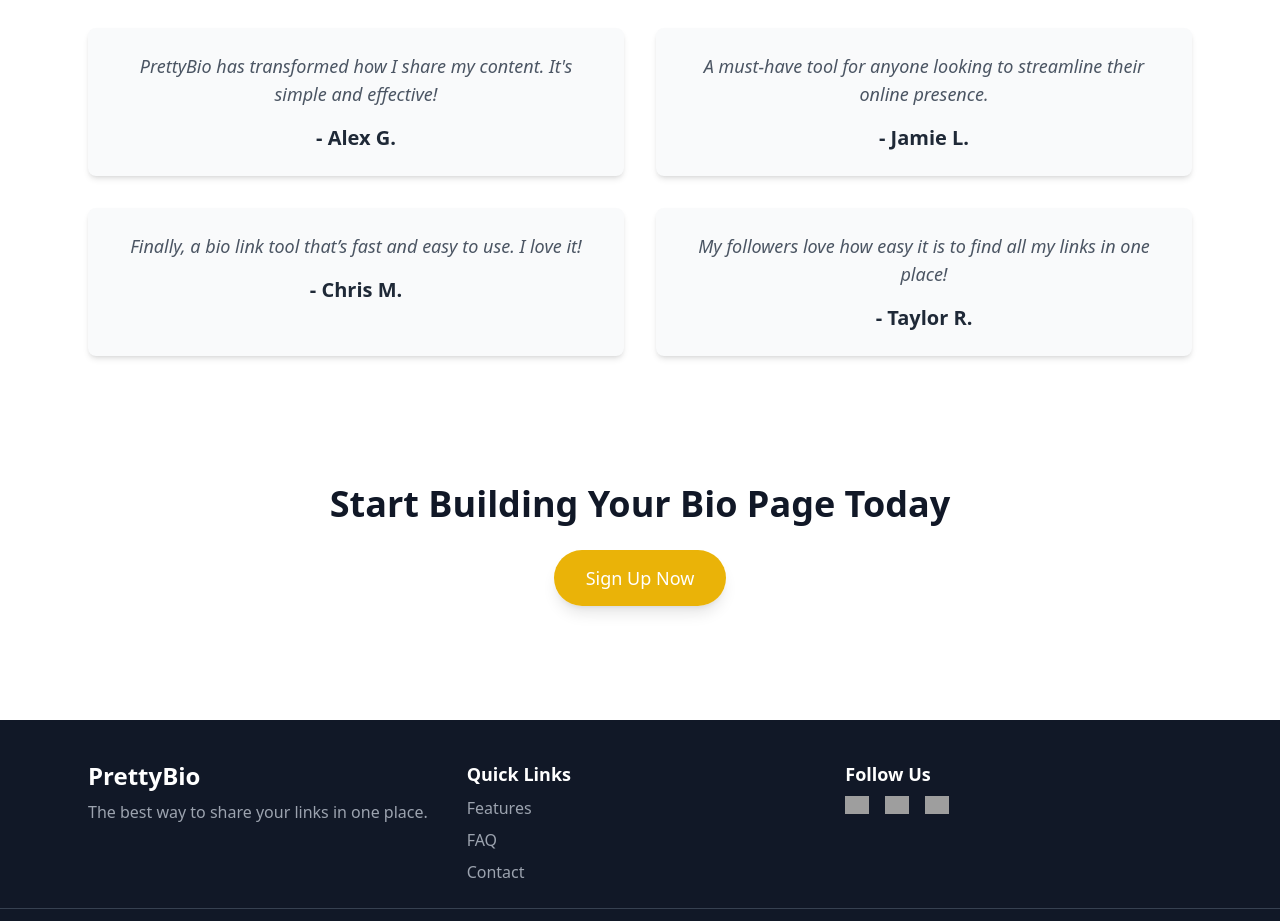
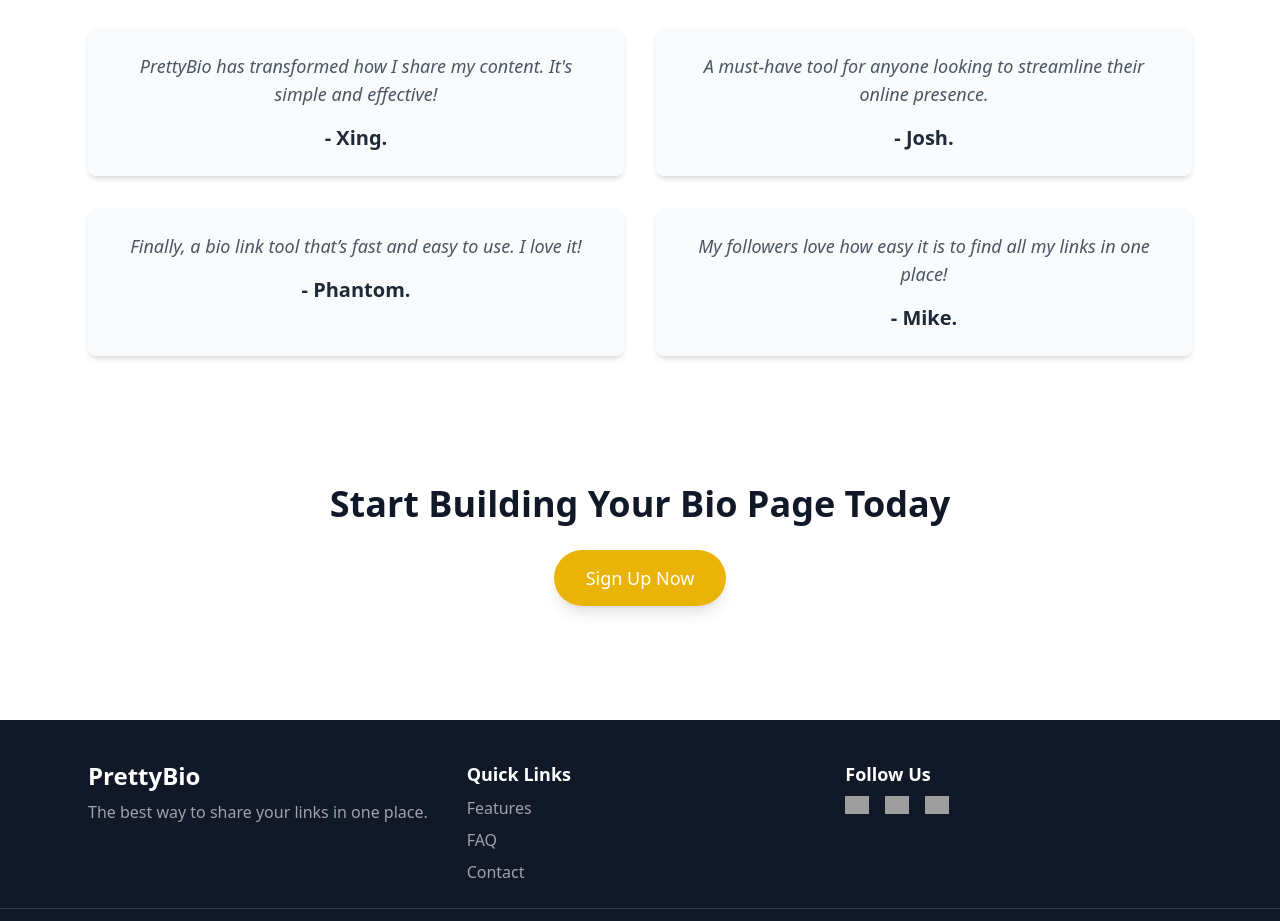
Before and after one commit to devtofunmi/prettybio, a Next.js app: page /Landingpage in a window 1280 px wide. Shown: the part 2289-3210 px from the top of the page. Built offline with nearby package versions, Linux system fonts and the light colour scheme; grey boxes are pictures that could not be loaded; a web font is replaced by a local one.

Commit message:
update the featires id and change testimony author name

```diff
--- a/pages/Landingpage.tsx
+++ b/pages/Landingpage.tsx
@@ -18,19 +18,19 @@ interface Testimonial {
 
 export default function LandingPage(): JSX.Element {
   const features: Feature[] = [
-    { id: "themes", title: "Custom Themes", desc: "Pick a theme or design your own", img: "/themes.png" },
-    { id: "embed-apps", title: "Embed Apps", desc: "Embed your favorite apps and content", img: "/embed-apps.png" },
-    { id: "stats", title: "Advanced Analytics", desc: "Track clicks, engagement & revenue", img: "/stats.png" },
-    { id: "speed", title: "Fast & Secure", desc: "Optimized for performance", img: "/speed.png" },
-    { id: "seo-optimized", title: "SEO Optimized", desc: "Get discovered faster", img: "/seo-optimized.png" },
-    { id: "qr-code", title: "QR Code Generator", desc: "Share your bio with ease", img: "/qr-code.png" },
+    { id: "1", title: "Custom Themes", desc: "Pick a theme or design your own", img: "/themes.png" },
+    { id: "2", title: "Embed Apps", desc: "Embed your favorite apps and content", img: "/embed-apps.png" },
+    { id: "3", title: "Advanced Analytics", desc: "Track clicks, engagement & revenue", img: "/stats.png" },
+    { id: "4", title: "Fast & Secure", desc: "Optimized for performance", img: "/speed.png" },
+    { id: "5", title: "SEO Optimized", desc: "Get discovered faster", img: "/seo-optimized.png" },
+    { id: "6", title: "QR Code Generator", desc: "Share your bio with ease", img: "/qr-code.png" },
   ];
 
   const testimonials: Testimonial[] = [
-    { text: "PrettyBio has transformed how I share my content. It's simple and effective!", author: "Alex G." },
-    { text: "A must-have tool for anyone looking to streamline their online presence.", author: "Jamie L." },
-    { text: "Finally, a bio link tool that’s fast and easy to use. I love it!", author: "Chris M." },
-    { text: "My followers love how easy it is to find all my links in one place!", author: "Taylor R." },
+    { text: "PrettyBio has transformed how I share my content. It's simple and effective!", author: "Xing." },
+    { text: "A must-have tool for anyone looking to streamline their online presence.", author: "Josh." },
+    { text: "Finally, a bio link tool that’s fast and easy to use. I love it!", author: "Phantom." },
+    { text: "My followers love how easy it is to find all my links in one place!", author: "Mike." },
   ];
 
   return (
```
